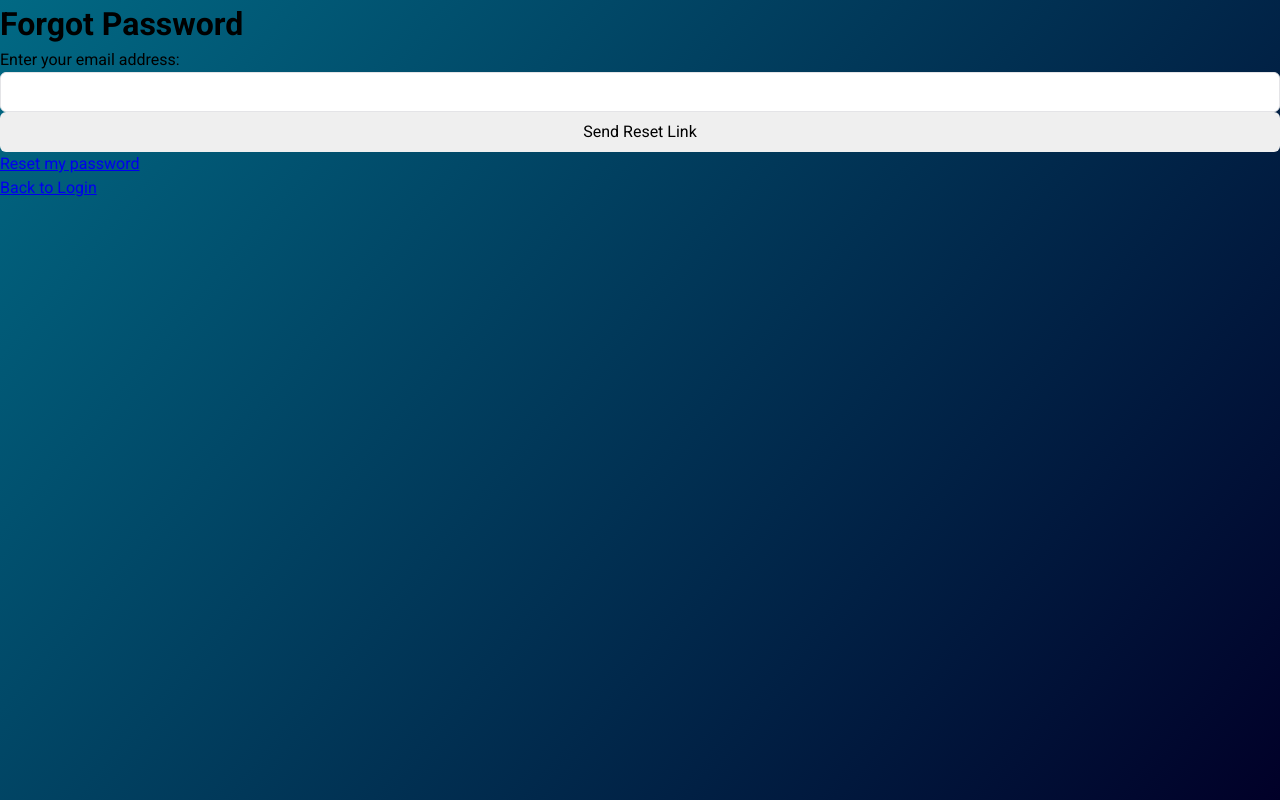
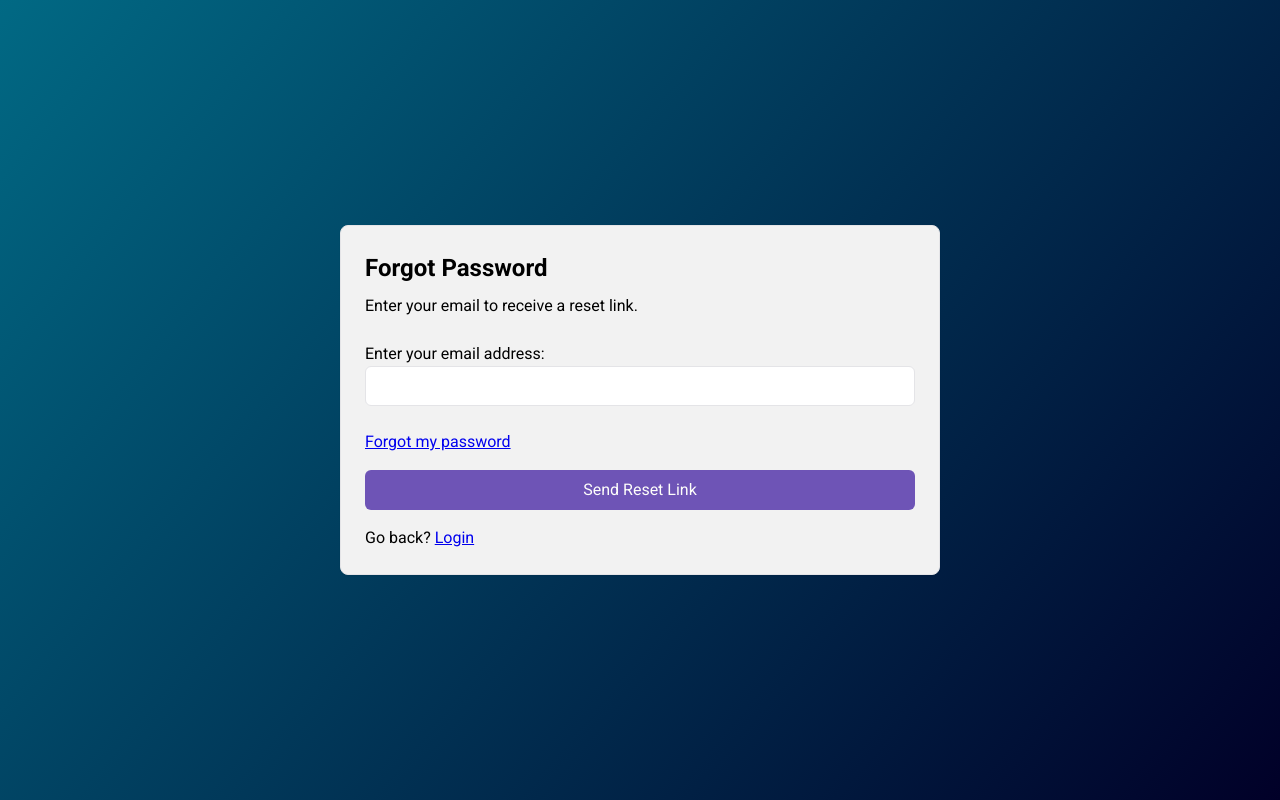
Before and after one commit to Ofir7909/computerSecurityProject, a Django app: page /forgot-password/ in a window 1280 px wide. Run offline with Django 5.2, Linux system fonts and the light colour scheme.

Commit message:
forgot password page styling

```diff
--- a/website/templates/forgot_password.html
+++ b/website/templates/forgot_password.html
@@ -1,23 +1,38 @@
 {% extends "base.html" %}
 
-{% block title %}Forgot password page{% endblock %}
+{% block title %}
+    Forgot password
+{% endblock title %}
 
 {% block content %}
-<h1>Forgot Password</h1>
-
-<form action="." method="post">
-    {% csrf_token %}
-    {{ form }}
-    <button type="submit">Send Reset Link</button>
-</form>
-
-<p>
-    <a href="/reset-password">Reset my password</a>
-
-</p>
-
-<p>
-    <a href="/login">Back to Login</a>
-</p>
-
-{% endblock %}
+    <div class="flex-1 flex-center">
+        <form action="{% url 'forgot_password' %}"
+              method="post"
+              class="card card-lg">
+            {% csrf_token %}
+            <div class="card-header flex-col gap-2">
+                <h2>Forgot Password</h2>
+                <p>Enter your email to receive a reset link.</p>
+            </div>
+            <div class="card-content flex-col gap-4">
+                {{ form.non_field_errors }}
+                {% for field in form %}
+                    <div class="form-field">
+                        {{ field.errors }}
+                        {{ field.label_tag }} {{ field }}
+                        {% if field.help_text %}<p class="help">{{ field.help_text|safe }}</p>{% endif %}
+                    </div>
+                {% endfor %}
+            </div>
+            <div class="card-footer flex-col gap-4">
+                <div>
+                    <a href="{% url 'forgot_password' %}">Forgot my password</a>
+                </div>
+                <input type="submit" class="btn-primary" value="Send Reset Link">
+                <div>
+                    Go back? <a href="{% url 'login' %}">Login</a>
+                </div>
+            </div>
+        </form>
+    </div>
+{% endblock content %}
```
